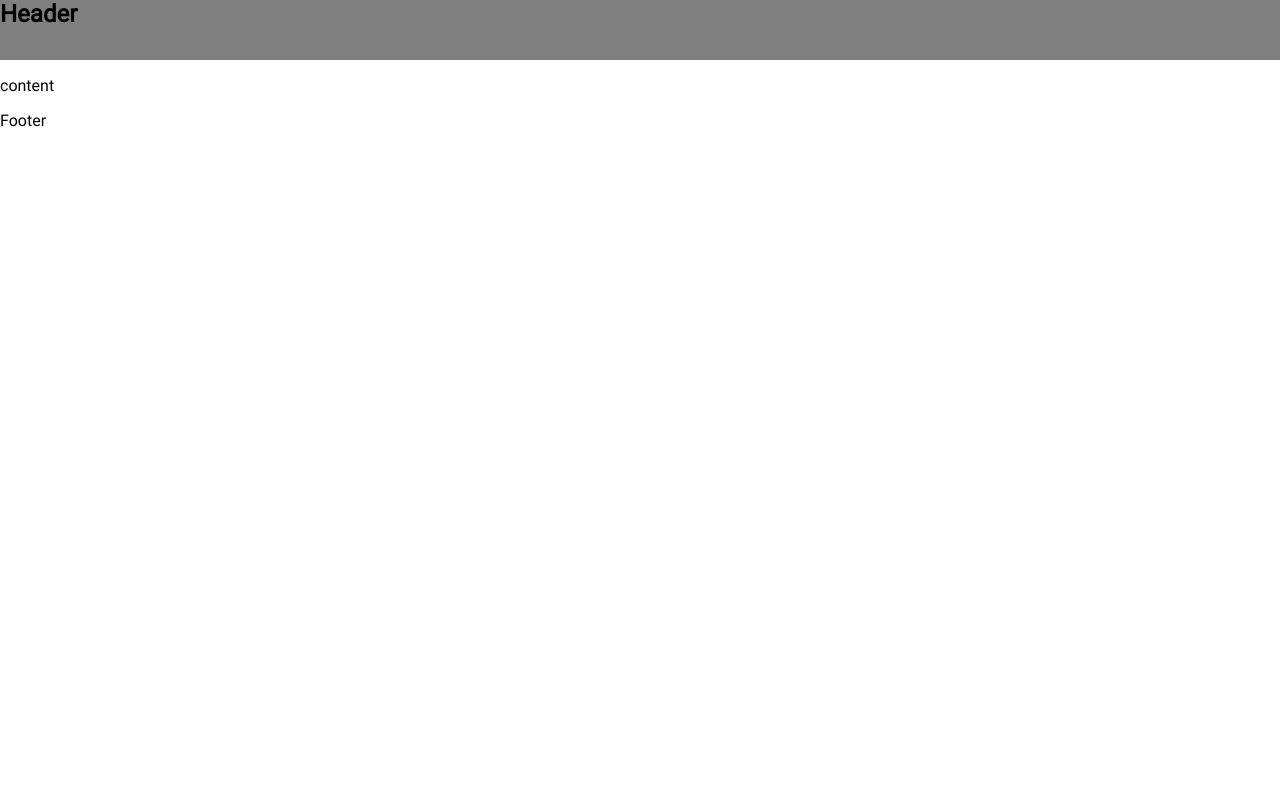
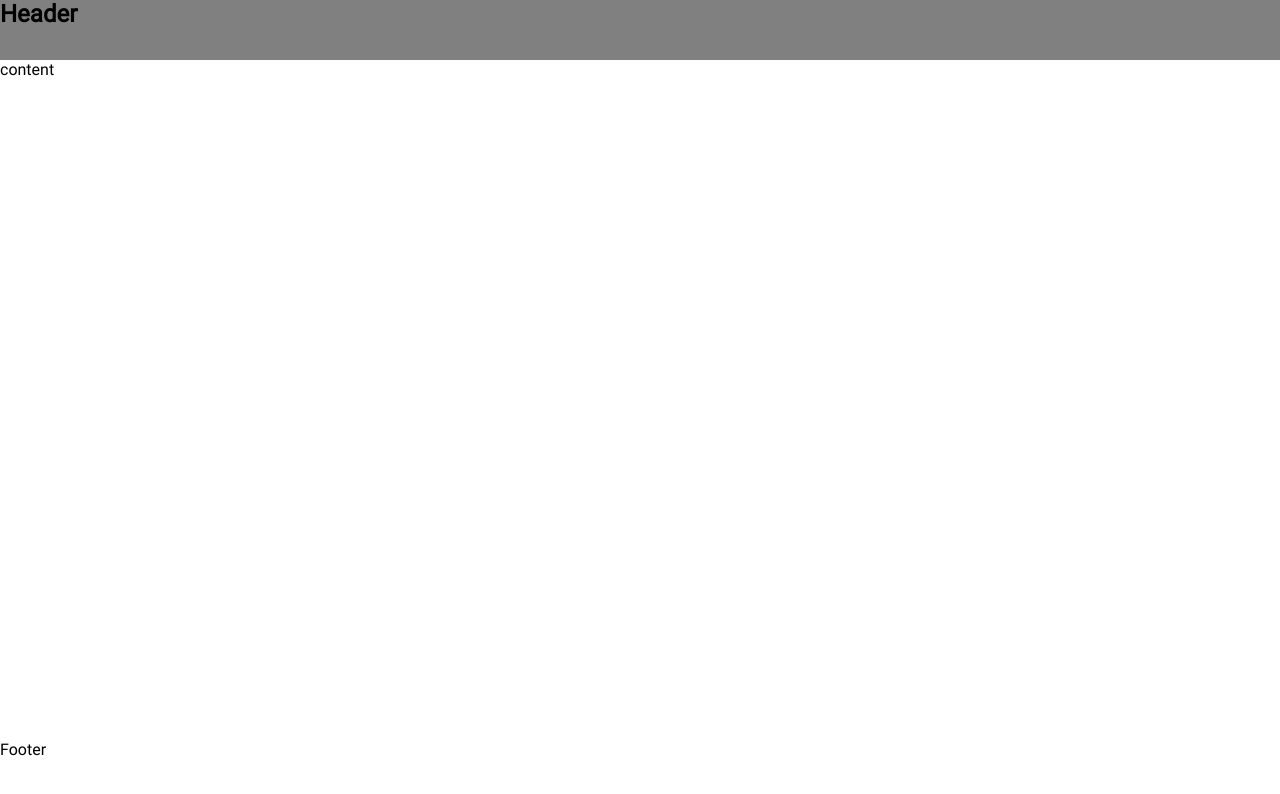
Before and after one commit to kratuwu/kratuwu, a React (Create React App) app: page / in a window 1280 px wide. Shown: the top 794 px of the page. Built offline with nearby package versions, Linux system fonts and the light colour scheme.

Commit message:
Fixed heigh Content and Footer

```diff
--- a/src/components/Content.tsx
+++ b/src/components/Content.tsx
@@ -1,21 +1,22 @@
-import React, { SFC } from 'react'
-import styled from 'styled-components';
+import React, { SFC } from "react";
+import styled from "styled-components";
 
 const ContentStyled = styled.div`
-    top: 60px;
-    padding: 0px 24px;
-    @media (min-width: 700px) {
-        padding: 0px;
-    }
-`
+  top: 60px;
+  padding: 0px 24px;
+  @media (min-width: 700px) {
+    padding: 0px;
+  }
+  min-height: calc(100vh - 120px);
+`;
 
-const Content:SFC = ({children}) => {
+const Content: SFC = ({ children }) => {
   return (
     <ContentStyled>
-      <p>content</p>
+      <div>content</div>
       {children}
     </ContentStyled>
-  )
-}
+  );
+};
 
-export default Content
+export default Content;
--- a/src/components/Footer.tsx
+++ b/src/components/Footer.tsx
@@ -1,11 +1,12 @@
-import React from 'react'
+import React from "react";
+import styled from "styled-components";
 
+const FooterStyled = styled.footer`
+  height: 60px;
+  align-items: center;
+`;
 const Footer = () => {
-  return (
-    <div>
-      Footer
-    </div>
-  )
-}
+  return <FooterStyled>Footer</FooterStyled>;
+};
 
-export default Footer
+export default Footer;
```
